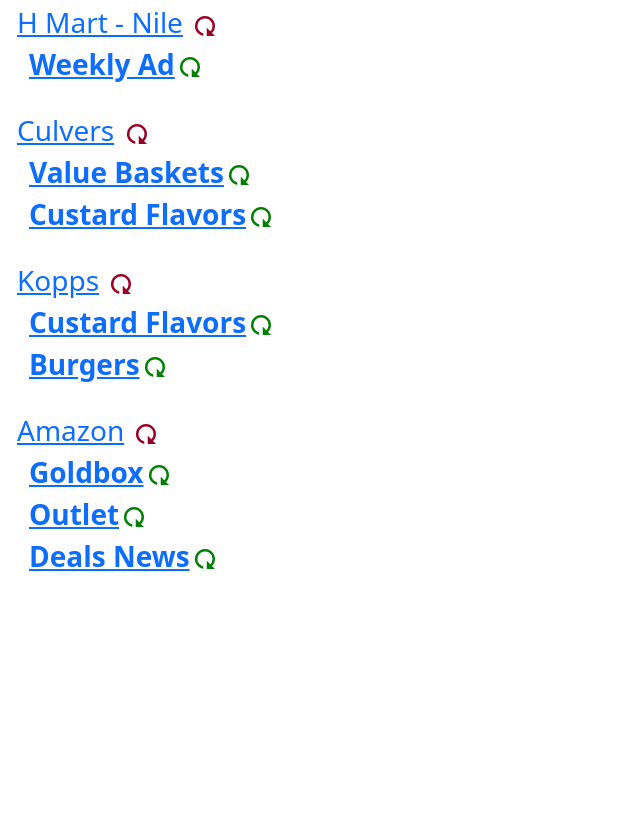
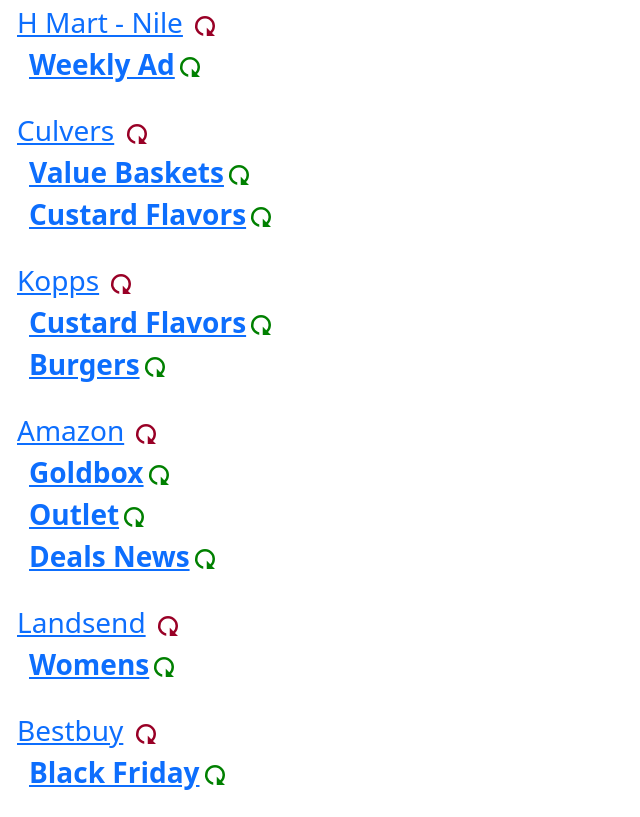
Before and after one commit to shaoli-lu/s, a plain HTML site: page index.html in a window 1280 px wide. Shown: the part 1497-2314 px from the top of the page, without its empty margins (0-640 px from the left). Before the commit the page ends 2074 px from the top, so only its background shows below. Drawn offline with nearby package versions, Linux system fonts and the light colour scheme.

Commit message:
landsend

```diff
--- a/index.html
+++ b/index.html
@@ -370,8 +370,50 @@ https://www.costco.com/CatalogSearch?keyword=%22New+Items%22&dept=All&sortBy=ite
         </div>
    </div>
 
+</div>
+
+
+</br>
+<div class="state"><a href="https://www.landsend.com/" target="_blank">Landsend</a> <svg xmlns="http://www.w3.org/2000/svg" width="30" height="30" viewBox="0 0 18 18" class="rotating">
+    <path d="M9 13.5c-2.49 0-4.5-2.01-4.5-4.5S6.51 4.5 9 4.5c1.24 0 2.36.52 3.17 1.33L10 8h5V3l-1.76 1.76C12.15 3.68 10.66 3 9 3 5.69 3 3.01 5.69 3.01 9S5.69 15 9 15c2.97 0 5.43-2.16 5.9-5h-1.52c-.46 2-2.24 3.5-4.38 3.5z"></path>
+    </svg></div>
+<!-- <div class="county"> -->
+    <!-- <a href="https://www.auction.com/residential/CA/Miami-Dade-County/active_lt/auction_date_order,resi_sort_v2_st/y_nbs" target="_blank"> Miami-Dade County Foreclosures</a> -->
+
+
+    <div class="city">
+		<!-- <div class="city">Weekly Ad</div> -->
+        <div>  <a href="https://www.landsend.com/shop/womens-sale/S-y5c-yto-ytq-xec" target="_blank">Womens</a><svg xmlns="http://www.w3.org/2000/svg" width="30" height="30" viewBox="0 0 18 18" class="rotating">
+            <path d="M9 13.5c-2.49 0-4.5-2.01-4.5-4.5S6.51 4.5 9 4.5c1.24 0 2.36.52 3.17 1.33L10 8h5V3l-1.76 1.76C12.15 3.68 10.66 3 9 3 5.69 3 3.01 5.69 3.01 9S5.69 15 9 15c2.97 0 5.43-2.16 5.9-5h-1.52c-.46 2-2.24 3.5-4.38 3.5z"></path>
+            </svg>
+        </div>
+   </div>
+
 
 </div>
+
+
+
+
+</br>
+<div class="state"><a href="https://www.bestbuy.com/" target="_blank">Bestbuy</a> <svg xmlns="http://www.w3.org/2000/svg" width="30" height="30" viewBox="0 0 18 18" class="rotating">
+    <path d="M9 13.5c-2.49 0-4.5-2.01-4.5-4.5S6.51 4.5 9 4.5c1.24 0 2.36.52 3.17 1.33L10 8h5V3l-1.76 1.76C12.15 3.68 10.66 3 9 3 5.69 3 3.01 5.69 3.01 9S5.69 15 9 15c2.97 0 5.43-2.16 5.9-5h-1.52c-.46 2-2.24 3.5-4.38 3.5z"></path>
+    </svg></div>
+<!-- <div class="county"> -->
+    <!-- <a href="https://www.auction.com/residential/CA/Miami-Dade-County/active_lt/auction_date_order,resi_sort_v2_st/y_nbs" target="_blank"> Miami-Dade County Foreclosures</a> -->
+
+
+    <div class="city">
+		<!-- <div class="city">Weekly Ad</div> -->
+        <div>  <a href="https://www.theblackfriday.com/weekly-ads/bestbuy-weeklyads.php" target="_blank">Black Friday</a><svg xmlns="http://www.w3.org/2000/svg" width="30" height="30" viewBox="0 0 18 18" class="rotating">
+            <path d="M9 13.5c-2.49 0-4.5-2.01-4.5-4.5S6.51 4.5 9 4.5c1.24 0 2.36.52 3.17 1.33L10 8h5V3l-1.76 1.76C12.15 3.68 10.66 3 9 3 5.69 3 3.01 5.69 3.01 9S5.69 15 9 15c2.97 0 5.43-2.16 5.9-5h-1.52c-.46 2-2.24 3.5-4.38 3.5z"></path>
+            </svg>
+        </div>
+   </div>
+
+</div>
+
+</br>
 
     <script src="wen.js" type="text/javascript"></script>
 
```
